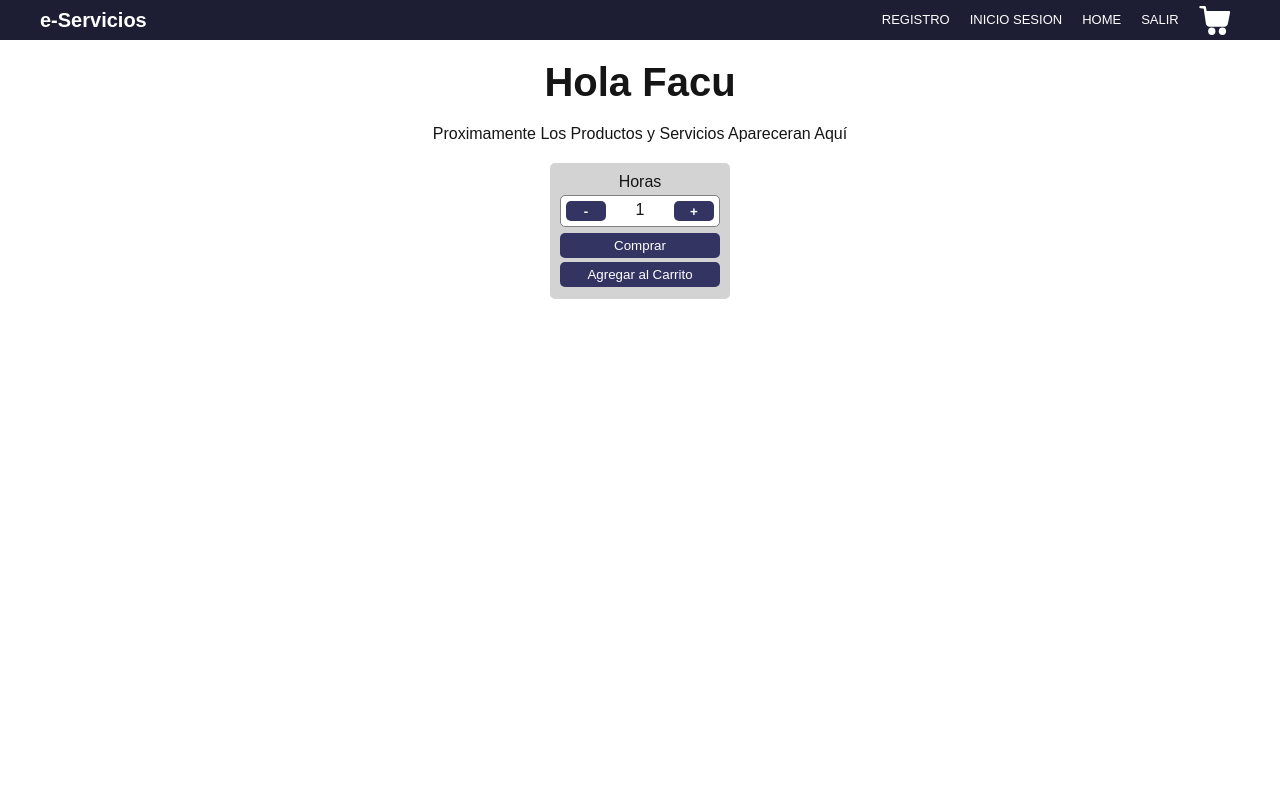
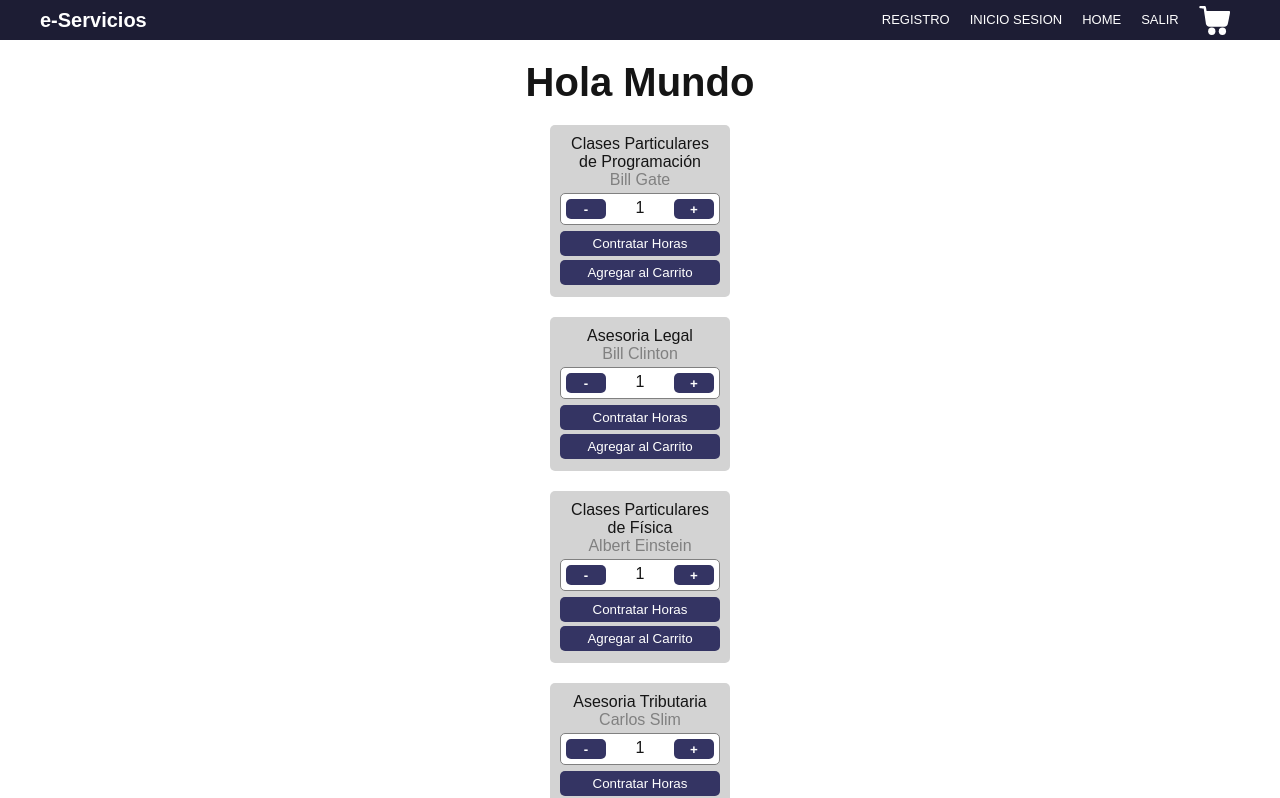
Before and after one commit to sguillier/e-servicios, a React (Create React App) app: page / in a window 1280 px wide. Shown: the top 798 px of the page. Built offline with nearby package versions, Linux system fonts and the light colour scheme.

Commit message:
promises

```diff
--- a/src/App.js
+++ b/src/App.js
@@ -1,6 +1,6 @@
 
 import React from "react"
-import ItemCount from "./components/ItemCount";
+import ItemList from "./components/ItemList";
 import ItemListContainer from "./components/ItemListContainer";
 import NavBar from "./components/NavBar";
 
@@ -9,9 +9,10 @@ function App() {
   return (
     <>
     <NavBar />
-    <h1>Hola Facu</h1>
-    <ItemListContainer />
-    <ItemCount name="Horas" stock={5} initial={1} />
+    <h1>Hola Mundo</h1>
+    <ItemListContainer>
+      <ItemList/>
+    </ItemListContainer>
     </>
   );
 }
--- a/src/components/ItemCount.js
+++ b/src/components/ItemCount.js
@@ -1,16 +1,22 @@
 import React, {useState} from 'react'
 
 
-const ItemCount = props => {
+const ItemCount = ({product}) => {
 
-    const [count, setCount] = useState(props.initial)
+    const [count, setCount] = useState(1)
 
 
     return (
-        <div className="item">
+        <div className="item-card">
 
             <div>
-                {props.name}
+                <p className="item-service">
+                    {product.service}
+                </p>
+                <p className="item-name">
+                    {product.name}
+                </p>
+
             </div>
             <div className="item-count">
                 <button
@@ -20,28 +26,27 @@ const ItemCount = props => {
                 <div>{count}</div>
                 <button
                     className="item-count-add"
-                    onClick={()=>{setCount(Math.min(count+1, props.stock))}}
+                    onClick={()=>{setCount(Math.min(count+1, product.stock))}}
                 >+</button>
             </div>
             <button
                 className="item-button"
                 onClick={()=>{
                     count===0?
-                    alert(`No hay Productos Seleccionado`):
-                    alert(`Comprar ${count} Productos`)
+                    alert(`Debes Seleccionar Una minima Cantidad De Horas`):
+                    alert(`Contratar ${count} Horas de ${product.service} ofrecidas por ${product.name}`)
                 }}
             >
-                Comprar
+                Contratar Horas
             </button>
             <button
                 className="item-button"
                 onClick={()=>{
                     count===0?
-                    alert(`No hay Productos Seleccionado`):
-                    alert(`Agregar al Carrito ${count} Productos`)
+                    alert(`Debes Seleccionar Una minima Cantidad De Horas`):
+                    alert(`Agregar al Carrito ${count} Horas de ${product.service} ofrecidas por ${product.name}`)
                 }}
             >
-
                 Agregar al Carrito
             </button>
 
--- /dev/null
+++ b/src/components/ItemList.js
@@ -0,0 +1,32 @@
+import React, { useState, useEffect } from 'react'
+import promiseProducts from '../data/promiseProducts.js'
+import ItemCount from "../components/ItemCount";
+
+const ItemList = (props) => {
+    const [products, setProducts] = useState([])
+
+    useEffect(() => {
+        promiseProducts
+            .then((res) => {
+                console.log(res)
+                setProducts(JSON.parse(res))
+            })
+            .catch((err) => {
+                console.log(err)
+            })
+    }, [])
+
+    return (
+        <>
+            <div>
+                {products.map((product)=>(
+                    <ItemCount
+                        product={product}
+                    />
+                ))}
+            </div>
+        </>
+    )
+}
+
+export default ItemList
--- a/src/components/ItemListContainer.js
+++ b/src/components/ItemListContainer.js
@@ -1,9 +1,9 @@
 import React from 'react'
 
-const ItemListContainer = () => {
+const ItemListContainer = (props) => {
     return (
         <div>
-            Proximamente Los Productos y Servicios Apareceran Aquí
+            {props.children}
         </div>
     )
 }
--- /dev/null
+++ b/src/data/promiseProducts.js
@@ -0,0 +1,48 @@
+
+const prod = [
+    {
+        id: 1,
+        service: 'Clases Particulares de Programación',
+        description: 'Conocimientos en JavaScript, NodeJS, Python, entre otros',
+        name: 'Bill Gate',
+        stock: 10,
+    },
+    {
+        id: 2,
+        service: 'Asesoria Legal',
+        description: 'Abogado con experiencia en Divorcio, Susesiones y Litigios',
+        name: 'Bill Clinton',
+        stock: 5,
+    },
+    {
+        id: 3,
+        service: 'Clases Particulares de Física',
+        description: 'Licenciado en Fisica, clases para nivel secundario y universitario',
+        name: 'Albert Einstein',
+        stock: 10,
+    },
+    {
+        id: 4,
+        service: 'Asesoria Tributaria',
+        description: 'Contador con experiencia',
+        name: 'Carlos Slim',
+        stock: 5,
+    },
+    {
+        id: 5,
+        service: 'Clase de Ingles',
+        description: 'Profesor con ingles nativo, clases teoricas y de conversación',
+        name: 'Jhon Kenedy',
+        stock: 5,
+    },
+];
+
+
+const promiseProducts = new Promise((resolve, reject) => {
+    setTimeout(() => {
+        resolve(JSON.stringify(prod))
+    }, 3000);
+});
+
+
+export default promiseProducts
--- a/src/index.css
+++ b/src/index.css
@@ -16,7 +16,8 @@
   --colorBLLL : rgb(212, 212, 255); /*Blue Light Light Light*/
 
   --colorR : rgb(211, 13, 52);  /*Red*/
-  --colorRDD : rgb(123, 0, 0);  /*Red Dark Dark*/
+  --colorRD : rgb(150, 0, 58);  /*Red Dark*/
+  --colorRDD : rgb(80, 0, 40);  /*Red Dark Dark*/
 
   --colorY : rgb(255, 183, 48); /*Yellow*/
   --colorGD : rgb(69, 69, 69);  /*Gray Dark*/
@@ -162,7 +163,7 @@ h1{
 
 /*----------------------------------------------------------------------*/
 /* ITEM */
-.item{
+.item-card{
   /* background-color: var(--colorBLLL); */
   background-color: lightgray;
   border-radius: 5px;
@@ -171,6 +172,14 @@ h1{
   width: 180px;
 }
 
+.item-name{
+  color:gray;
+}
+
+.item-service:hover{
+  color:var(--colorRD);
+  cursor: pointer;
+}
 
 .item-count {
   border: 1px solid gray;
```
Also changed, not shown: public/logo192.png (added).
